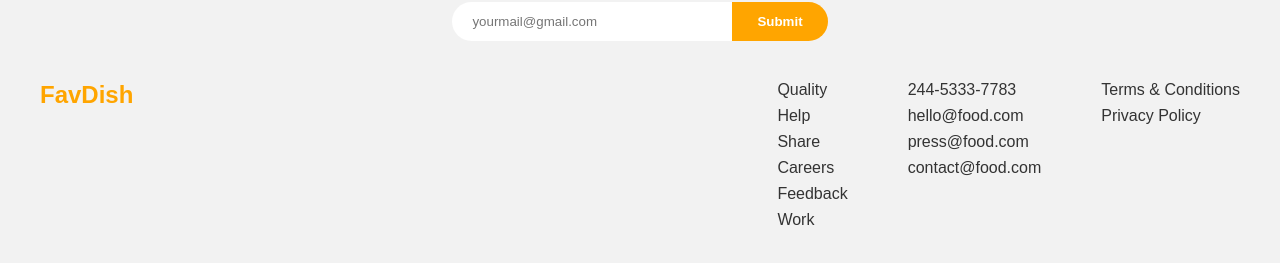
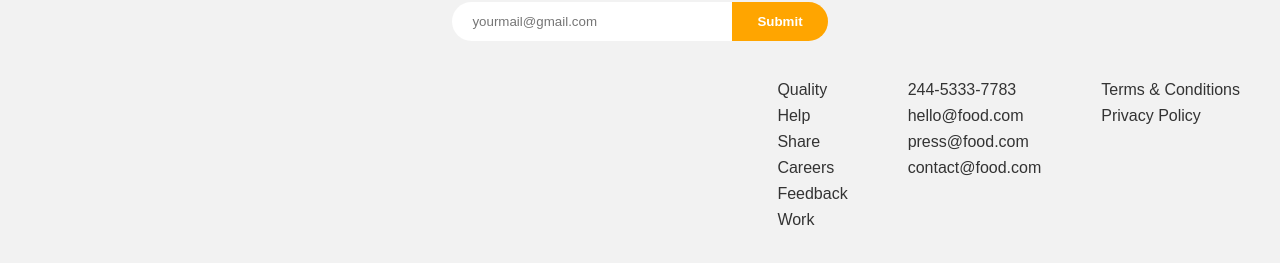
Before and after one commit to hsewwandi922-pixel/Foodie, a React (Create React App) app: page / in a window 1280 px wide. Shown: the part 837-1100 px from the top of the page. Built offline with nearby package versions, Linux system fonts and the light colour scheme.

Commit message:
updated contact

```diff
--- a/src/App.js
+++ b/src/App.js
@@ -1,7 +1,7 @@
 
 import React from "react";
 import Home from "./component/Home";
-import Contact from "./component/Contact"; // Contact component import කරලා
+import Contact from "./component/Contact";
 
 function App() {
   return (
--- a/src/component/Contact.js
+++ b/src/component/Contact.js
@@ -1,5 +1,5 @@
 import React from "react";
-import "./Contact.css"; // CSS එක import කරලා
+import "./Contact.css";
 
 function Contact() {
   return (
@@ -13,7 +13,7 @@ function Contact() {
       </div>
 
       <div className="footer-links">
-        <div className="brand">FavDish</div>
+        <div className="brand"></div>
         <div className="socials">
           <a href="#"><i className="fab fa-twitter"></i></a>
           <a href="#"><i className="fab fa-linkedin"></i></a>
```
